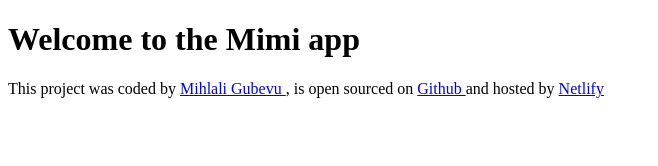
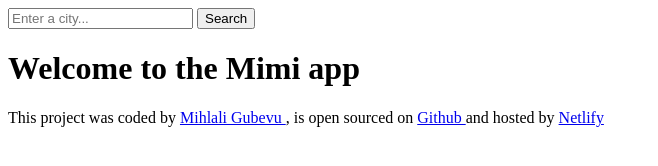
Before and after one commit to Mihlalicode/mimiweatherapp, a plain HTML site: page index.html in a window 1280 px wide. Shown: the whole page, without its empty margins (0-658 px from the left). Drawn offline with Linux system fonts and the light colour scheme.

Commit message:
Updated html for header section

```diff
--- a/index.html
+++ b/index.html
@@ -6,7 +6,12 @@
     <title>Mimi weather app</title>
   </head>
   <body>
-    <header></header>
+    <header>
+      <form>
+        <input type="search" placeholder="Enter a city..." required />
+        <input type="submit" value="Search" />
+      </form>
+    </header>
     <main>
       <h1>Welcome to the Mimi app</h1>
     </main>
```
